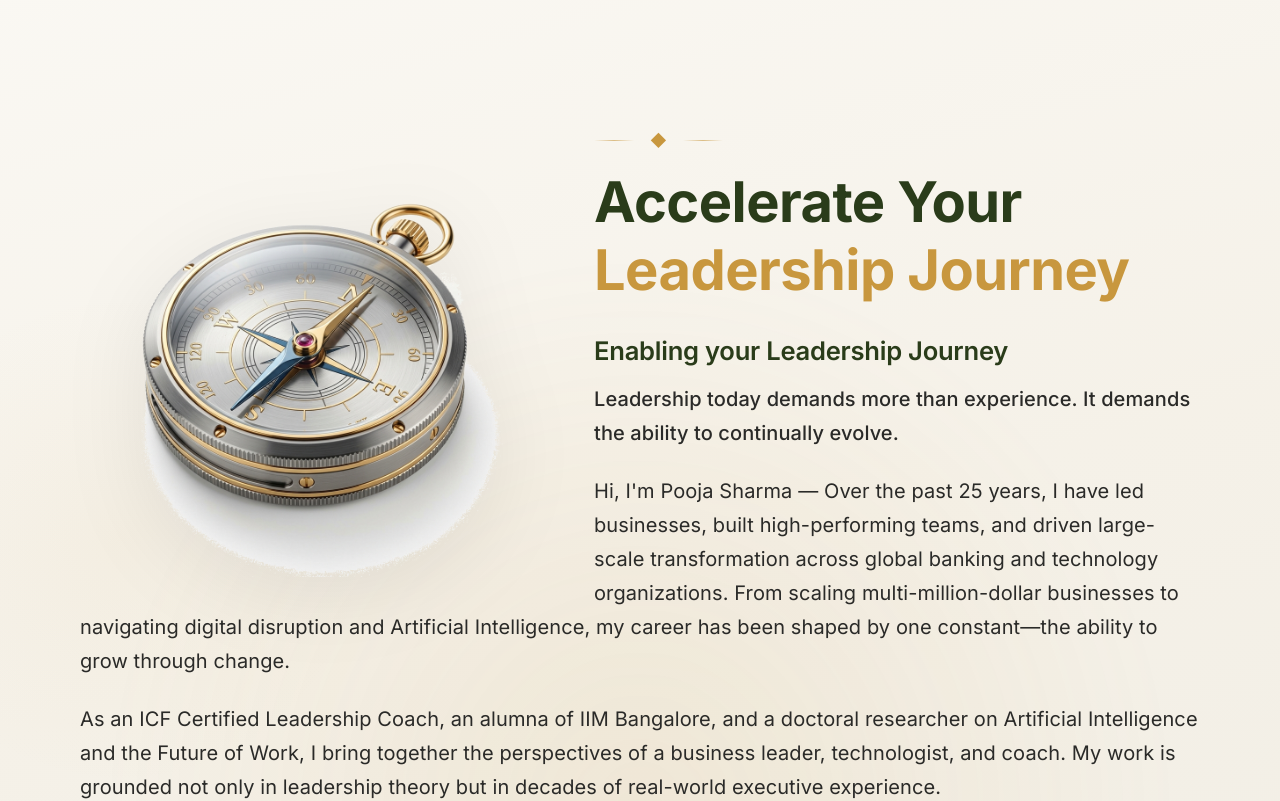
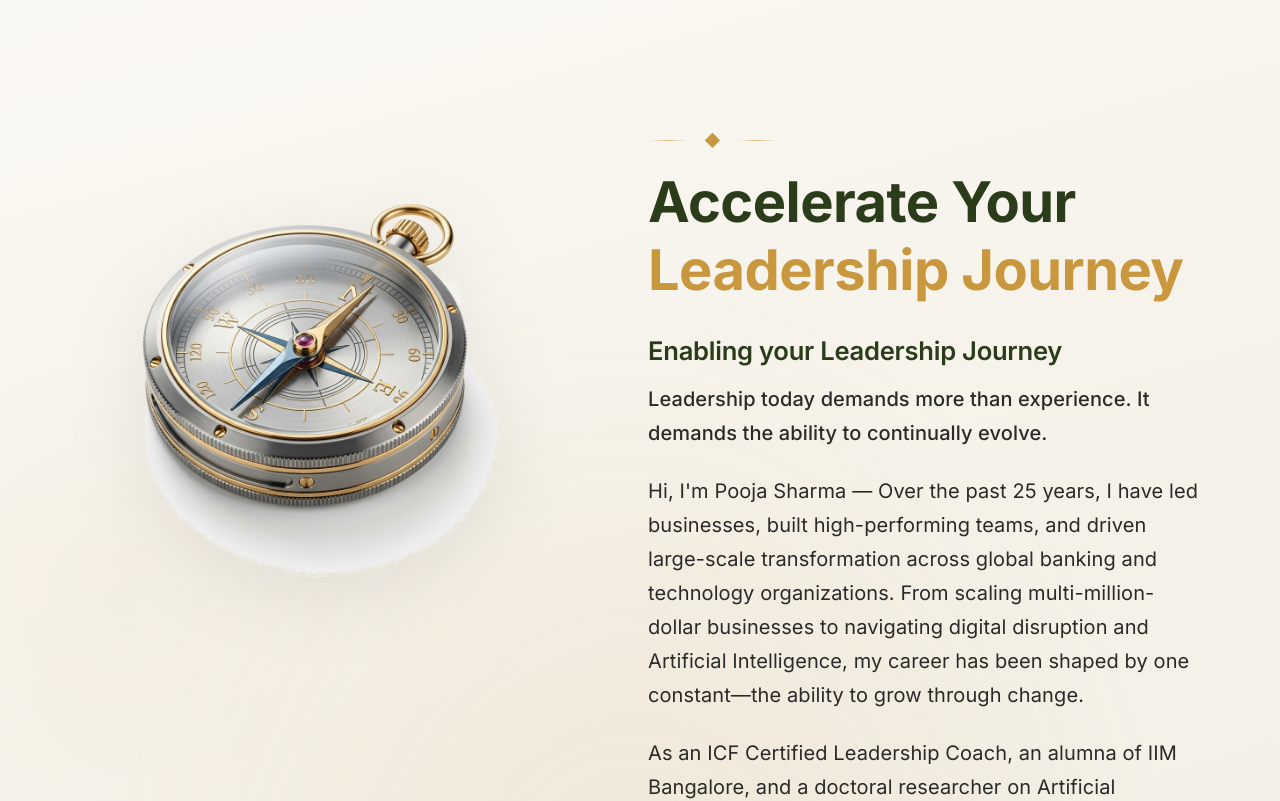
Before and after one commit to abhi2715/TGP, a React (Vite) app: page / in a window 1280 px wide. Shown: the part 1560-2361 px from the top of the page. Built offline with nearby package versions, Linux system fonts and the light colour scheme; a web font is replaced by a local one.

Commit message:
fix: switch about preview layout from float to grid to prevent text wrapping under image

```diff
--- a/src/pages/Home.css
+++ b/src/pages/Home.css
@@ -355,16 +355,17 @@
 }
 
 .about-preview-container {
-  display: block;
+  display: grid;
+  grid-template-columns: minmax(300px, 45%) 1fr;
+  gap: 4rem;
+  align-items: start;
   position: relative;
   z-index: 2;
 }
 
 .about-image-wrapper {
-  float: left;
-  width: 45%;
+  width: 100%;
   max-width: 450px;
-  margin-right: 4rem;
   margin-bottom: 2rem;
 }
 
```
